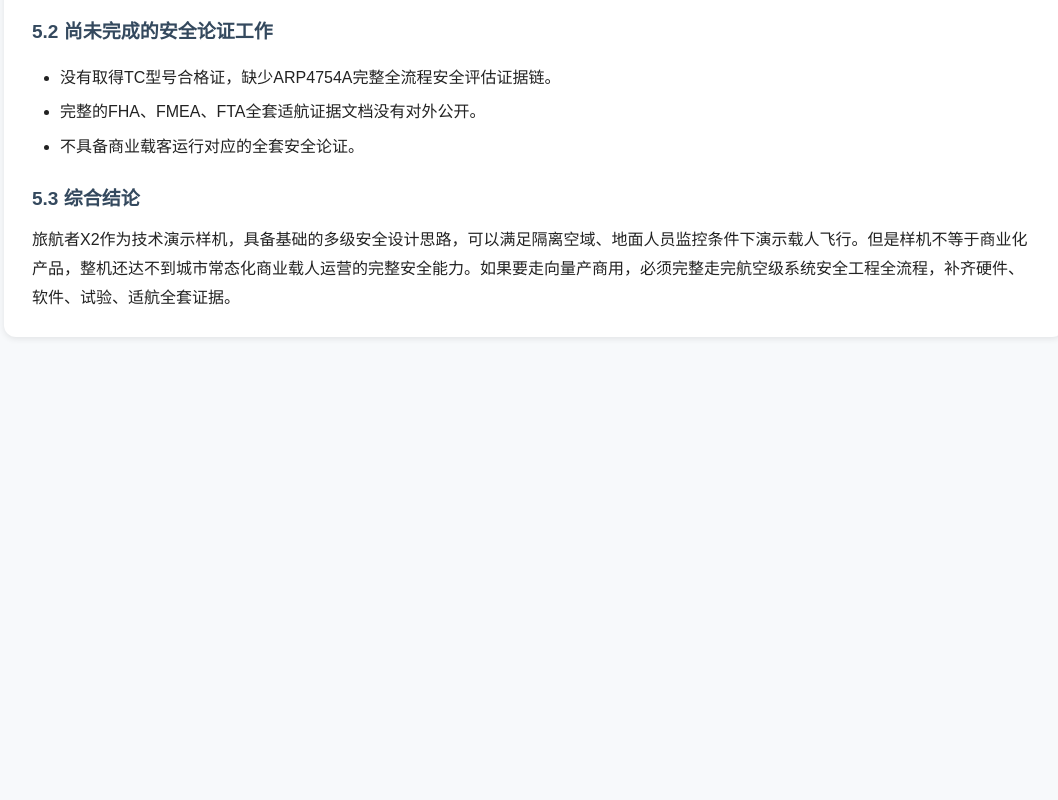
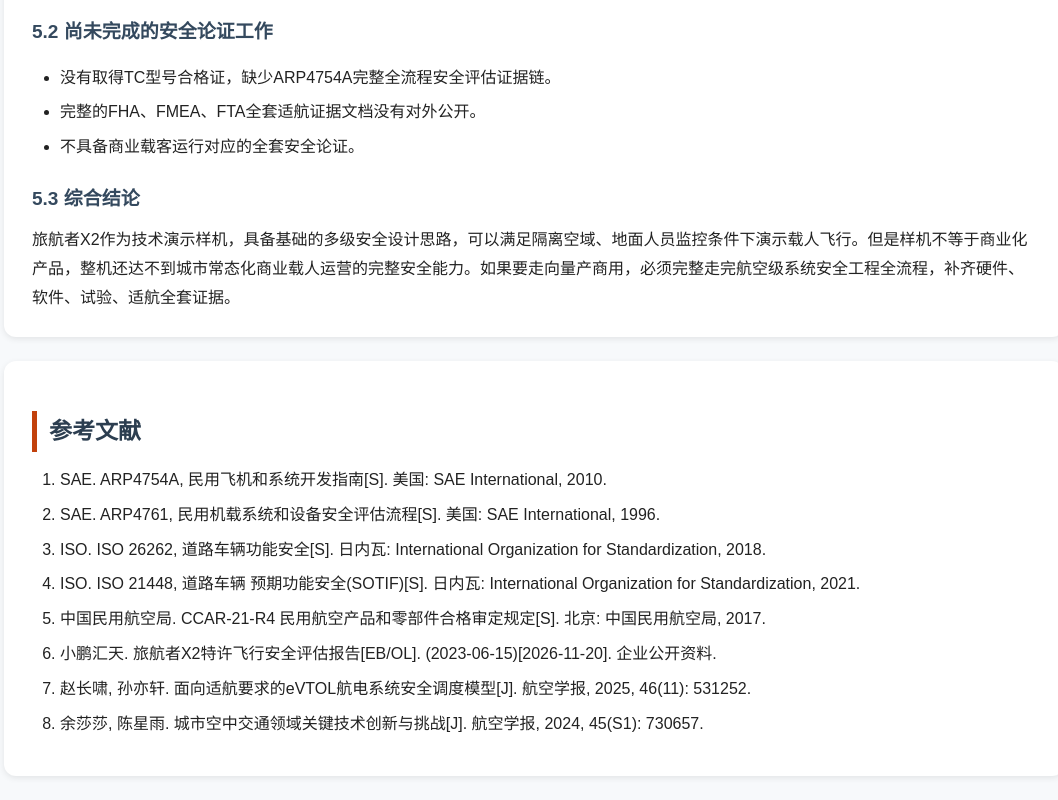
Before and after one commit to jmgw8dmhd7-svg/homework2, a plain HTML site: page index2.html in a window 1280 px wide. Shown: the part 3447-4247 px from the top of the page, without its empty margins (106-1164 px from the left). Before the commit the page ends 3808 px from the top, so only its background shows below. Drawn offline with Linux system fonts and the light colour scheme.

Commit message:
Add references section to index2.html
Added references section with relevant literature and documents.

```diff
--- a/index2.html
+++ b/index2.html
@@ -155,5 +155,20 @@
     <p>旅航者X2作为技术演示样机，具备基础的多级安全设计思路，可以满足隔离空域、地面人员监控条件下演示载人飞行。但是样机不等于商业化产品，整机还达不到城市常态化商业载人运营的完整安全能力。如果要走向量产商用，必须完整走完航空级系统安全工程全流程，补齐硬件、软件、试验、适航全套证据。</p>
 </div>
 
+<div class="block">
+    <h2>参考文献</h2>
+    <ol style="line-height:1.8;">
+        <li>SAE. ARP4754A, 民用飞机和系统开发指南[S]. 美国: SAE International, 2010.</li>
+        <li>SAE. ARP4761, 民用机载系统和设备安全评估流程[S]. 美国: SAE International, 1996.</li>
+        <li>ISO. ISO 26262, 道路车辆功能安全[S]. 日内瓦: International Organization for Standardization, 2018.</li>
+        <li>ISO. ISO 21448, 道路车辆 预期功能安全(SOTIF)[S]. 日内瓦: International Organization for Standardization, 2021.</li>
+        <li>中国民用航空局. CCAR-21-R4 民用航空产品和零部件合格审定规定[S]. 北京: 中国民用航空局, 2017.</li>
+        <li>小鹏汇天. 旅航者X2特许飞行安全评估报告[EB/OL]. (2023-06-15)[2026-11-20]. 企业公开资料.</li>
+        <li>赵长啸, 孙亦轩. 面向适航要求的eVTOL航电系统安全调度模型[J]. 航空学报, 2025, 46(11): 531252.</li>
+        <li>余莎莎, 陈星雨. 城市空中交通领域关键技术创新与挑战[J]. 航空学报, 2024, 45(S1): 730657.</li>
+    </ol>
+</div>
+
+
 </body>
 </html>
```
